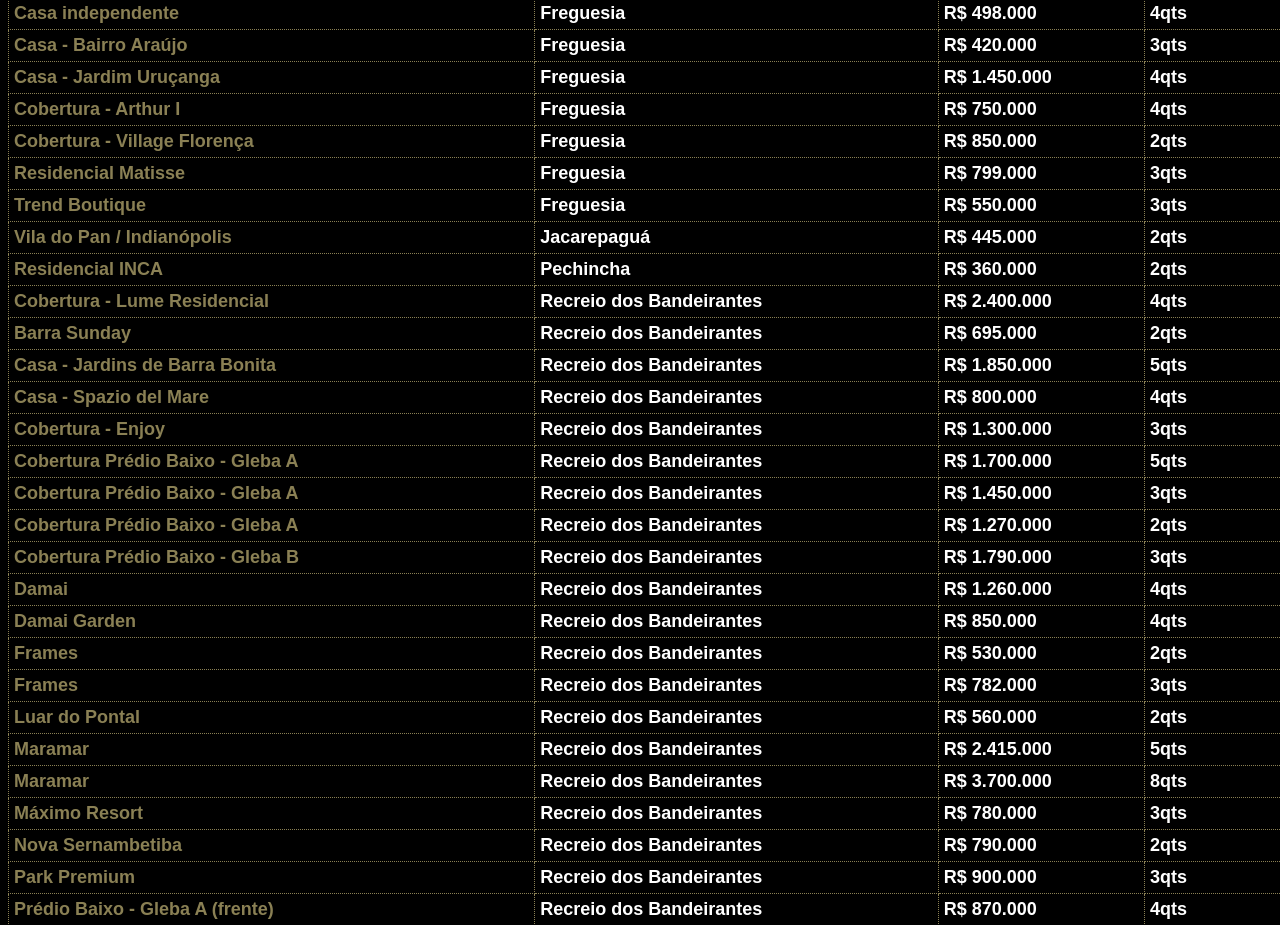
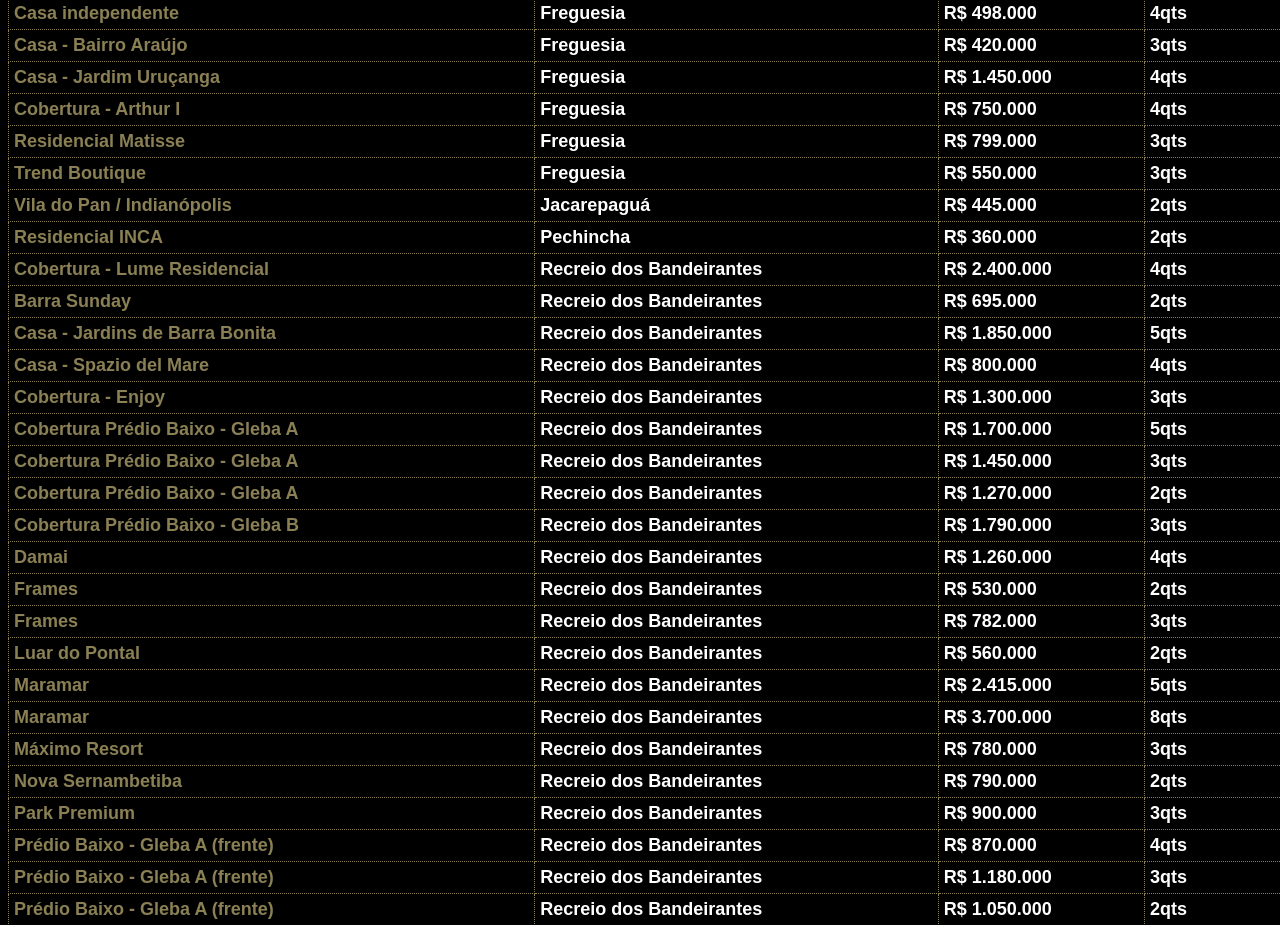
Before and after one commit to PedroCrqs/planilha-de-opcoes, a plain HTML site: page index.html in a window 1280 px wide. Shown: the part 1230-2155 px from the top of the page. Drawn offline with Linux system fonts and the light colour scheme; a web font is replaced by a local one.

Commit message:
some weekly changes

```diff
--- a/index.html
+++ b/index.html
@@ -517,19 +517,6 @@
           <td>
             <a
               class="bName"
-              href="https://drive.google.com/drive/u/1/folders/1sN07hEbOGkTIeeallrt_kVpKxaABAdnP"
-              target="_blank"
-              >Cobertura - Village Florença</a
-            >
-          </td>
-          <td>Freguesia</td>
-          <td>R$ 850.000</td>
-          <td>2qts</td>
-        </tr>
-        <tr>
-          <td>
-            <a
-              class="bName"
               href="https://drive.google.com/drive/u/1/folders/1EVgh5tQ7RoR_ogYW-EaY4Vgtvw4W30NS"
               target="_blank"
               >Residencial Matisse</a
@@ -706,19 +693,6 @@
           </td>
           <td>Recreio dos Bandeirantes</td>
           <td>R$ 1.260.000</td>
-          <td>4qts</td>
-        </tr>
-        <tr>
-          <td>
-            <a
-              class="bName"
-              href="https://drive.google.com/drive/u/1/folders/1OpqjBW5XtXNMTdr2GA2ODZ7l5lOK1bzW"
-              target="_blank"
-              >Damai Garden</a
-            >
-          </td>
-          <td>Recreio dos Bandeirantes</td>
-          <td>R$ 850.000</td>
           <td>4qts</td>
         </tr>
         <tr>
```
